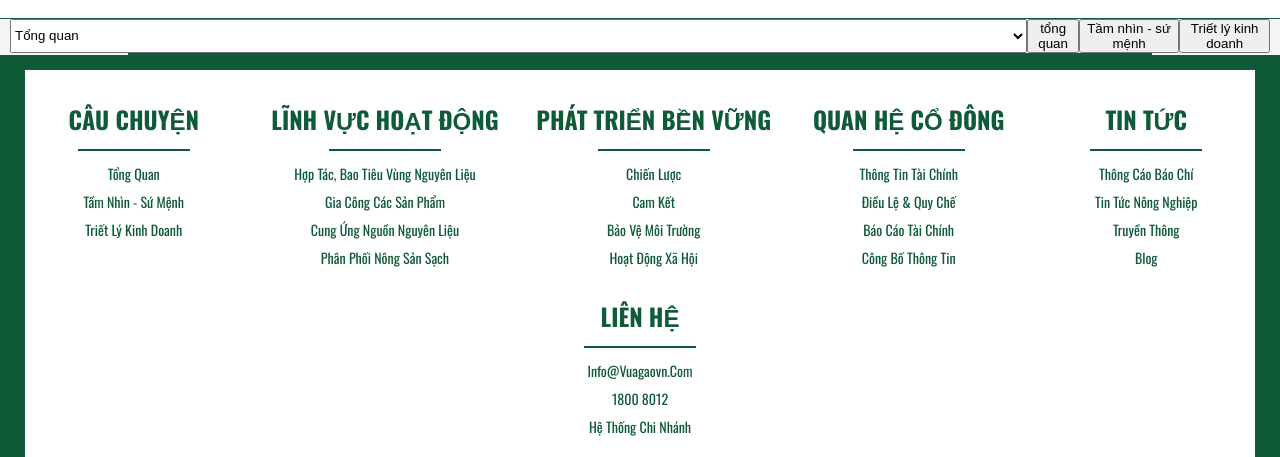
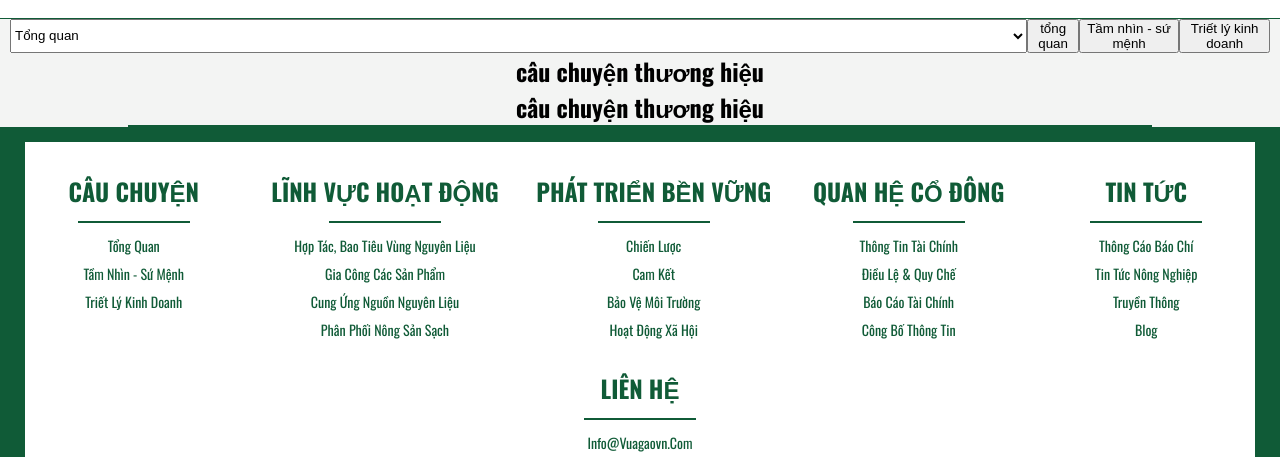
Before and after one commit to KhonThanh/Febifoods, a plain HTML site: page story.html in a window 1280 px wide. Shown: the part 173-630 px from the top of the page. Drawn offline with nearby package versions, Linux system fonts and the light colour scheme.

Commit message:
update
html
css

```diff
--- a/story.html
+++ b/story.html
@@ -50,7 +50,8 @@
             </div>
         </section>
         <section class="container-l flex flex-col center-ver">
-
+            <h1 class="story-title">câu chuyện thương hiệu</h1>
+            <h2 class="story-title">câu chuyện thương hiệu</h2>
         </section>
         <section class="container-l flex flex-col center-ver">
 
```
